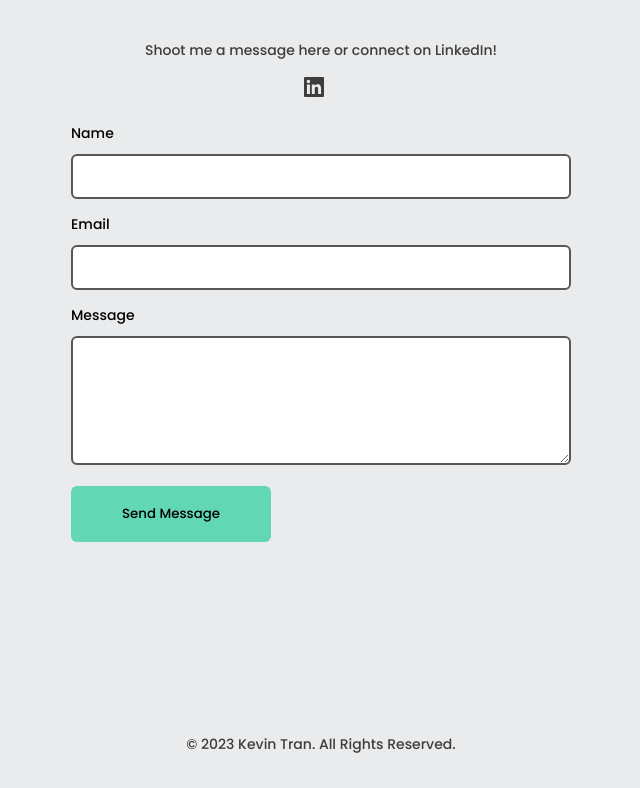
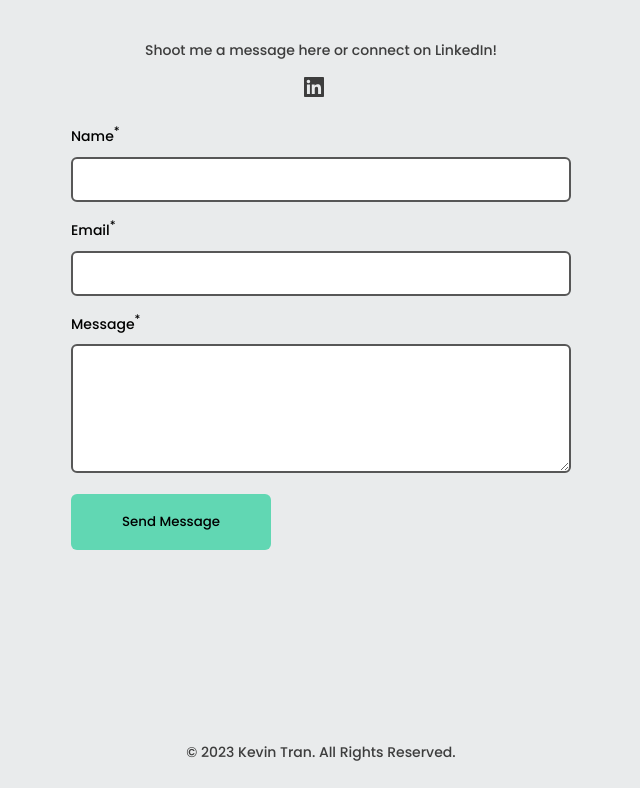
Before and after one commit to trankevin/react-portfolio, a React (Create React App) app: page / in a window 1280 px wide. Shown: the part 3192-3980 px from the top of the page, without its empty margins (319-959 px from the left). Built offline with nearby package versions, Linux system fonts and the light colour scheme.

Commit message:
Submit loading icon

```diff
--- a/src/components/ContactForm.js
+++ b/src/components/ContactForm.js
@@ -1,25 +1,31 @@
 import emailjs from '@emailjs/browser'
-import { useRef } from 'react';
+import { useRef, useState } from 'react';
 import {ReactComponent as LinkedIn} from "../assets/icons/linkedin.svg";
-import {ReactComponent as Github} from "../assets/icons/github.svg";
+import loadingIcon from "../assets/icons/loading.svg";
 
 const ContactForm = () => {
+
+    const [showLoading, setShowLoading] = useState(false);
+    const [sent, setSent] = useState(false);
 
     const form = useRef();
 
     const sendEmail = (e) => {
+        setSent(false);
+        setShowLoading(true);
 
         e.preventDefault();
-
-        console.log(form.current);
 
         emailjs.sendForm('service_e4f9rbv', 'template_wb3b9kj', form.current, 'QpVo9O881Qr7EKfU4')
           .then((result) => {
               console.log(result.text);
               form.current.reset();
+              setShowLoading(false);
+              setSent(true);
           }, (error) => {
               console.log(error.text);
           });
+
     }
 
     return (
@@ -34,16 +40,19 @@ const ContactForm = () => {
             </div>
 
             <form ref={form} onSubmit={sendEmail}>
-                <label htmlFor="from_name">Name</label>
-                <input id="from_name" type="text" name="from_name"/>
+                <label htmlFor="from_name">Name<sup>*</sup></label>
+                <input id="from_name" type="text" name="from_name" required/>
 
-                <label htmlFor="from_email">Email</label>
-                <input id="from_email" type="email" name="from_email"/>
+                <label htmlFor="from_email">Email<sup>*</sup></label>
+                <input id="from_email" type="email" name="from_email" required/>
 
-                <label htmlFor="message">Message</label>
-                <textarea id="message" name="message" rows="5"></textarea>
+                <label htmlFor="message">Message<sup>*</sup></label>
+                <textarea id="message" name="message" rows="5" required></textarea>
 
-                <button className="btn btn--accent" type="submit">Send Message</button>
+               <button className="btn btn--accent" type="submit">{!showLoading ? 'Send Message' : <img width="13px" src={loadingIcon}/> }</button>
+
+                {sent && <p>Message Sent!</p>}
+
             </form>
 
         </div>
```
Also changed, not shown: src/assets/icons/loading.svg (added).
